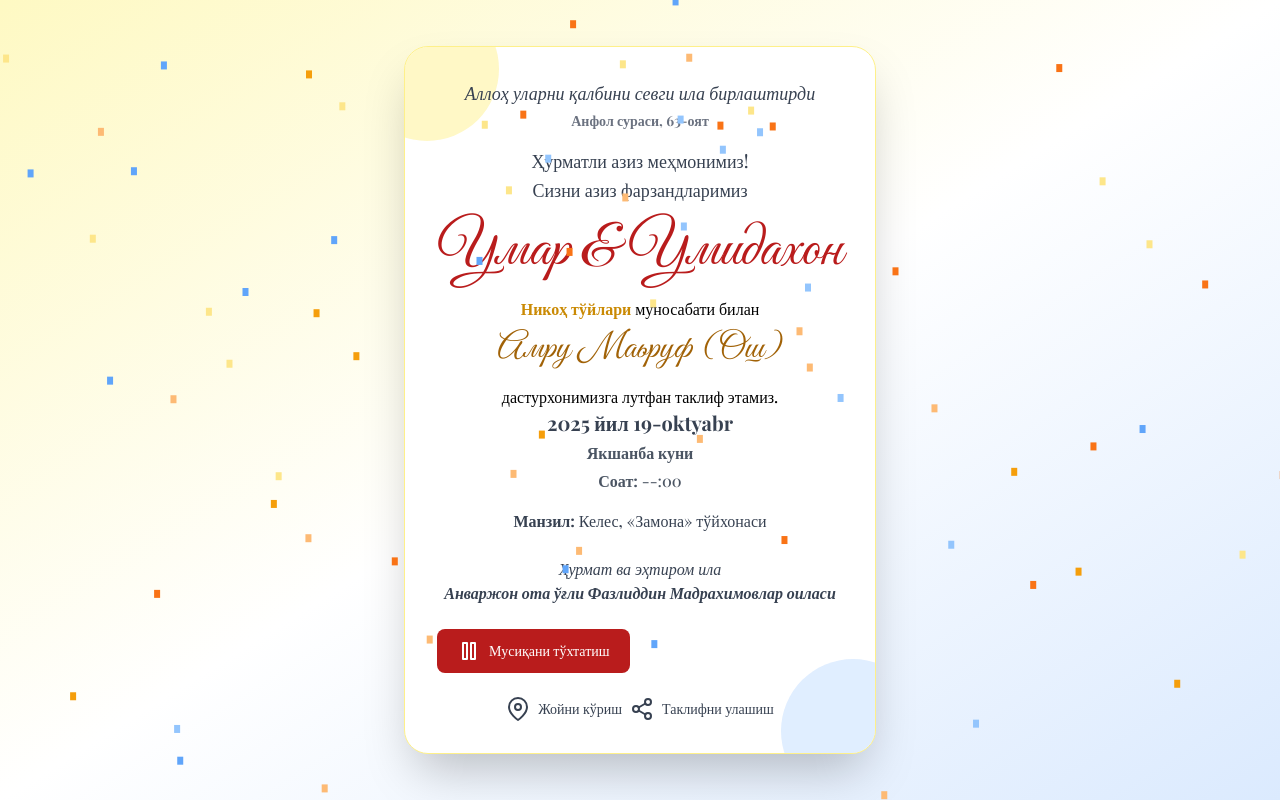
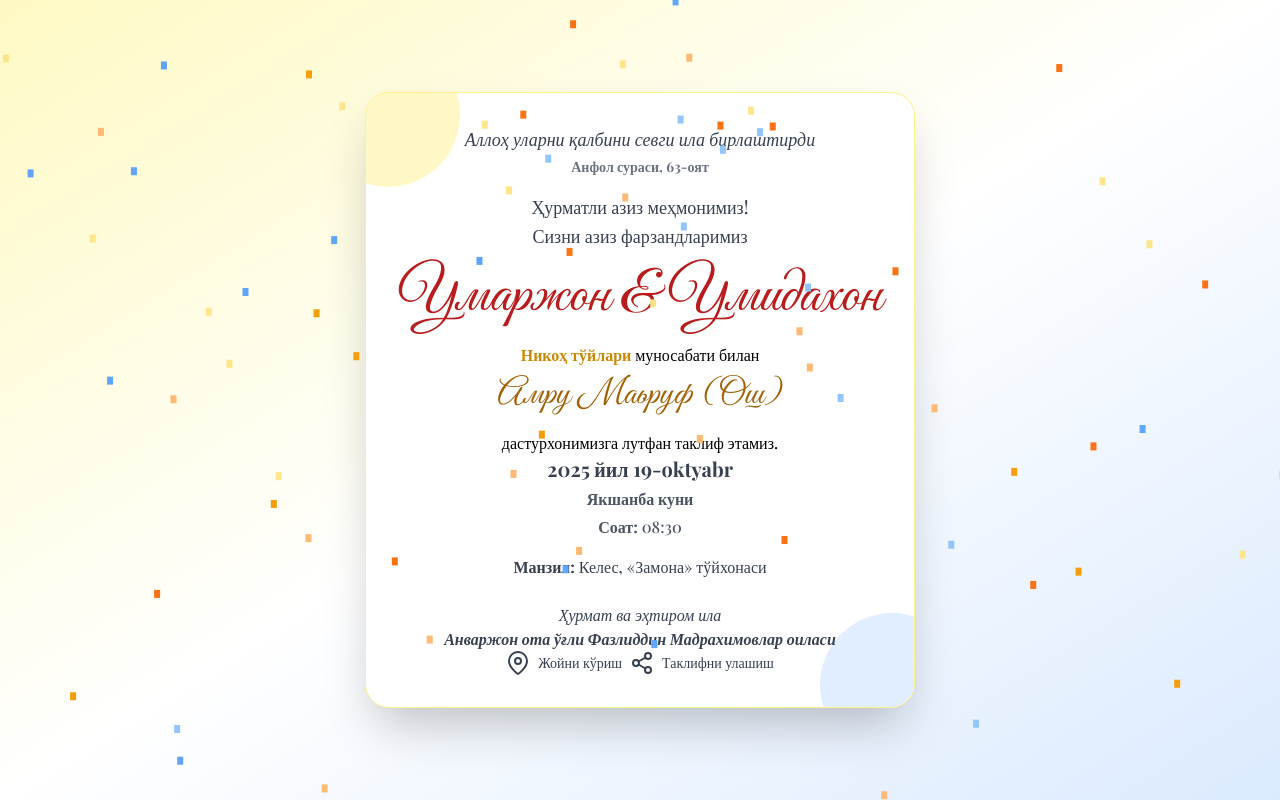
Before and after one commit to mafidfrontend/Taklifnoma, a plain HTML site: page index.html in a window 1280 px wide. Both pictures are taken after a click on the button "Таклифномани кўриш". Drawn offline with nearby package versions, Linux system fonts and the light colour scheme.

Commit message:
Update index.html

```diff
--- a/index.html
+++ b/index.html
@@ -117,7 +117,7 @@
         Ҳурматли азиз меҳмонимиз! <br />
         Сизни азиз фарзандларимиз <br />
               <div class="text-6xl script-font text-red-700 mb-4 slide-up">
-        Умар &amp; Умидахон
+        Умаржон &amp; Умидахон
       </div>
         <span class="font-semibold text-yellow-600">Никоҳ тўйлари</span> муносабати билан<br />
         <div class="text-4xl mt-2 script-font text-yellow-700 mb-4 slide-up">
@@ -129,7 +129,7 @@
       <div class="text-gray-600 mb-4 space-y-1 text-base slide-up">
         <div class="text-xl font-semibold text-gray-700">2025 йил 19-oktyabr</div>
         <div><strong>Якшанба куни</strong></div>
-        <div><strong>Соат:</strong> --:00</div>
+        <div><strong>Соат:</strong> 08:30</div>
       </div>
 
       <p class="text-gray-700 mb-6 slide-up">
@@ -140,18 +140,6 @@
         Ҳурмат ва эҳтиром ила <br />
         <strong>Анваржон ота ўғли Фазлиддин Мадрахимовлар оиласи</strong>
       </p>
-
-      <div class="my-6 ">
-        <button
-          id="audio-btn"
-          onclick="toggleAudio()"
-          type="button"
-          class="flex items-center gap-2 justify-center text-white bg-red-700 hover:bg-red-800 font-medium rounded-lg text-sm px-5 py-2.5 transition"
-        >
-          <i id="audio-icon" data-feather="pause"></i>
-          Мусиқани тўхтатиш
-        </button>
-      </div>
 
       <div
         class="flex flex-col sm:flex-row gap-2 items-center justify-center share-row"
@@ -185,19 +173,6 @@
         document.getElementById("invitation").classList.remove("hidden");
         audio.play().catch(() => {});
         fireConfetti();
-      }
-
-      function toggleAudio() {
-        if (audio.paused) {
-          audio.play();
-          audioBtn.innerHTML =
-            '<i data-feather="pause"></i> Мусиқани тўхтатиш';
-        } else {
-          audio.pause();
-          audioBtn.innerHTML =
-            '<i data-feather="play"></i> Мусиқани ёқиш';
-        }
-        feather.replace();
       }
 
       function shareInvite() {
```
